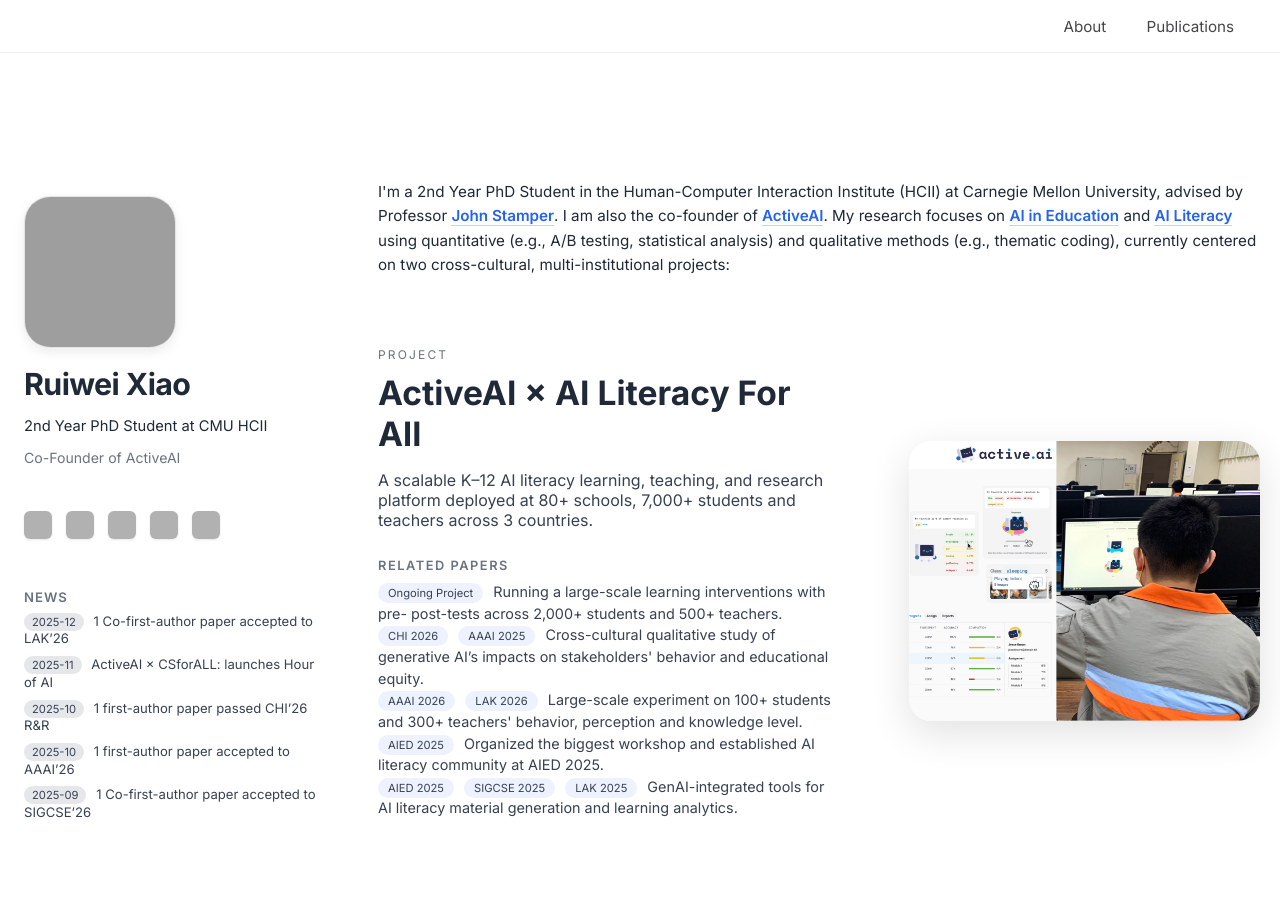
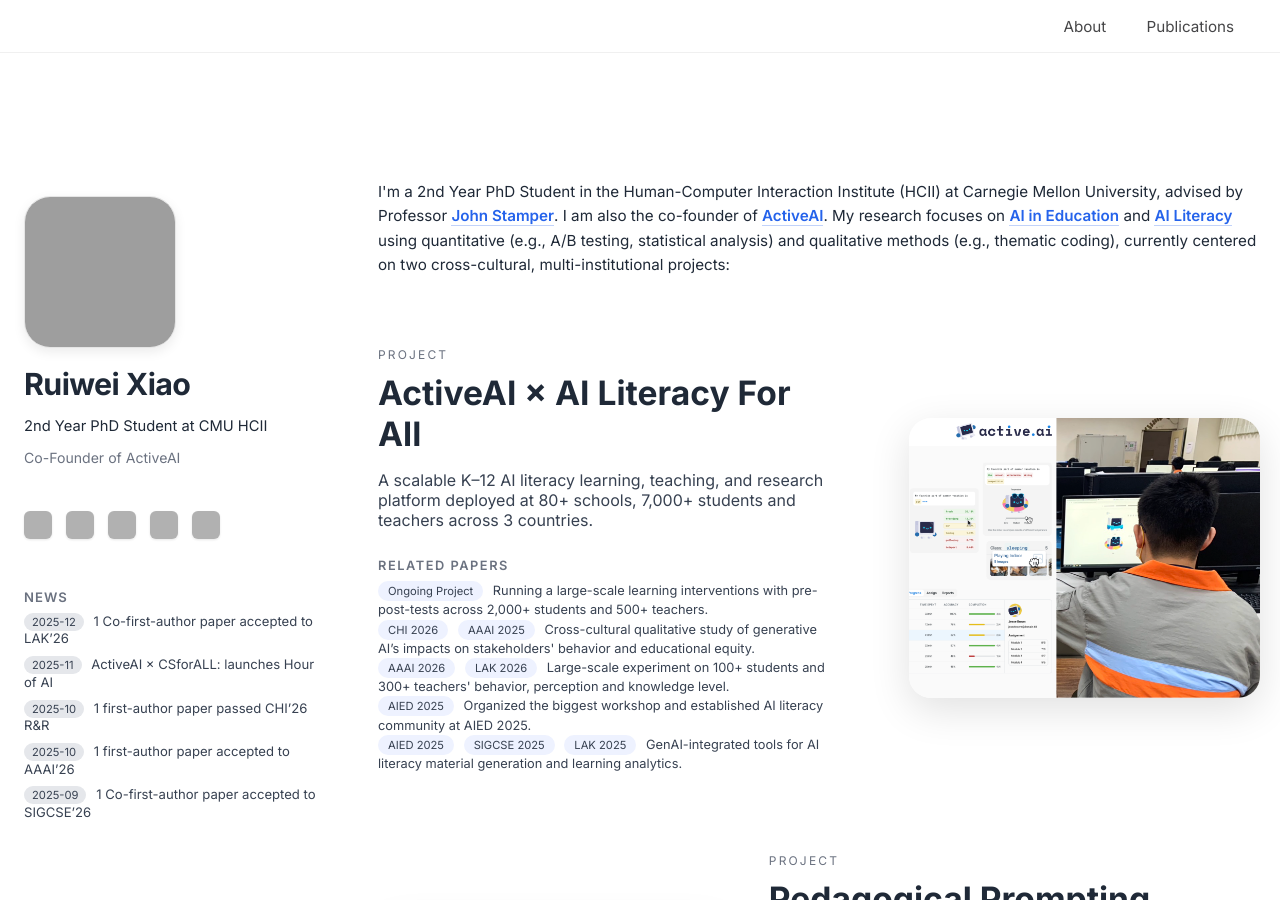
Before and after one commit to ruiwei-xiao/ruiwei-xiao.github.io, a Jekyll site: the page built from index.md, in a window 1280 px wide and 900 px high. Built offline with Jekyll 4.4.1, drawn with Linux system fonts in a browser that asks for light colours; grey boxes are pictures that could not be loaded.

Commit message:
Update style.css

```diff
--- a/assets/css/style.css
+++ b/assets/css/style.css
@@ -642,7 +642,7 @@
 }
 
 .related-papers {
-  font-size: 0.9rem;      /* 比正文小一号 */
+  font-size: 0.8rem;      /* 比正文小一号 */
   line-height: 1.5;
   color: #374151;         /* 可选：稍微浅一点 */
 }
```
